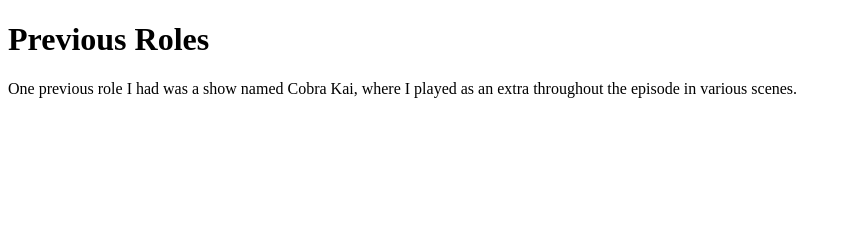
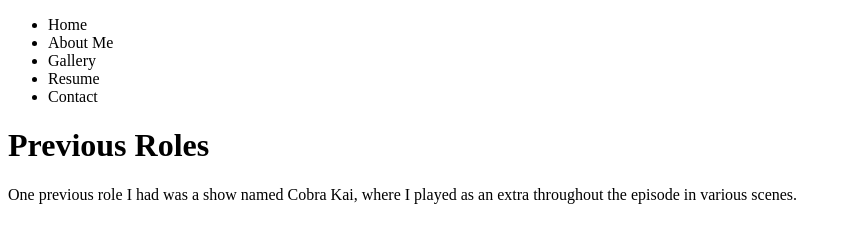
Before and after one commit to sydwhite930/acting-profile-, a plain HTML site: page index.html in a window 1280 px wide. Shown: the whole page, without its empty margins (0-851 px from the left). Drawn offline with Linux system fonts and the light colour scheme.

Commit message:
Started navigation bar

```diff
--- a/index.html
+++ b/index.html
@@ -6,6 +6,15 @@
     <title>Actor Profile</title>
   </head>
   <body>
+    <nav>
+      <ul>
+        <li>Home</li>
+        <li>About Me</li>
+        <li>Gallery</li>
+        <li>Resume</li>
+        <li>Contact</li>
+      </ul>
+    </nav>
     <h1>Previous Roles</h1>
     <p>
       One previous role I had was a show named Cobra Kai, where I played as an
```
